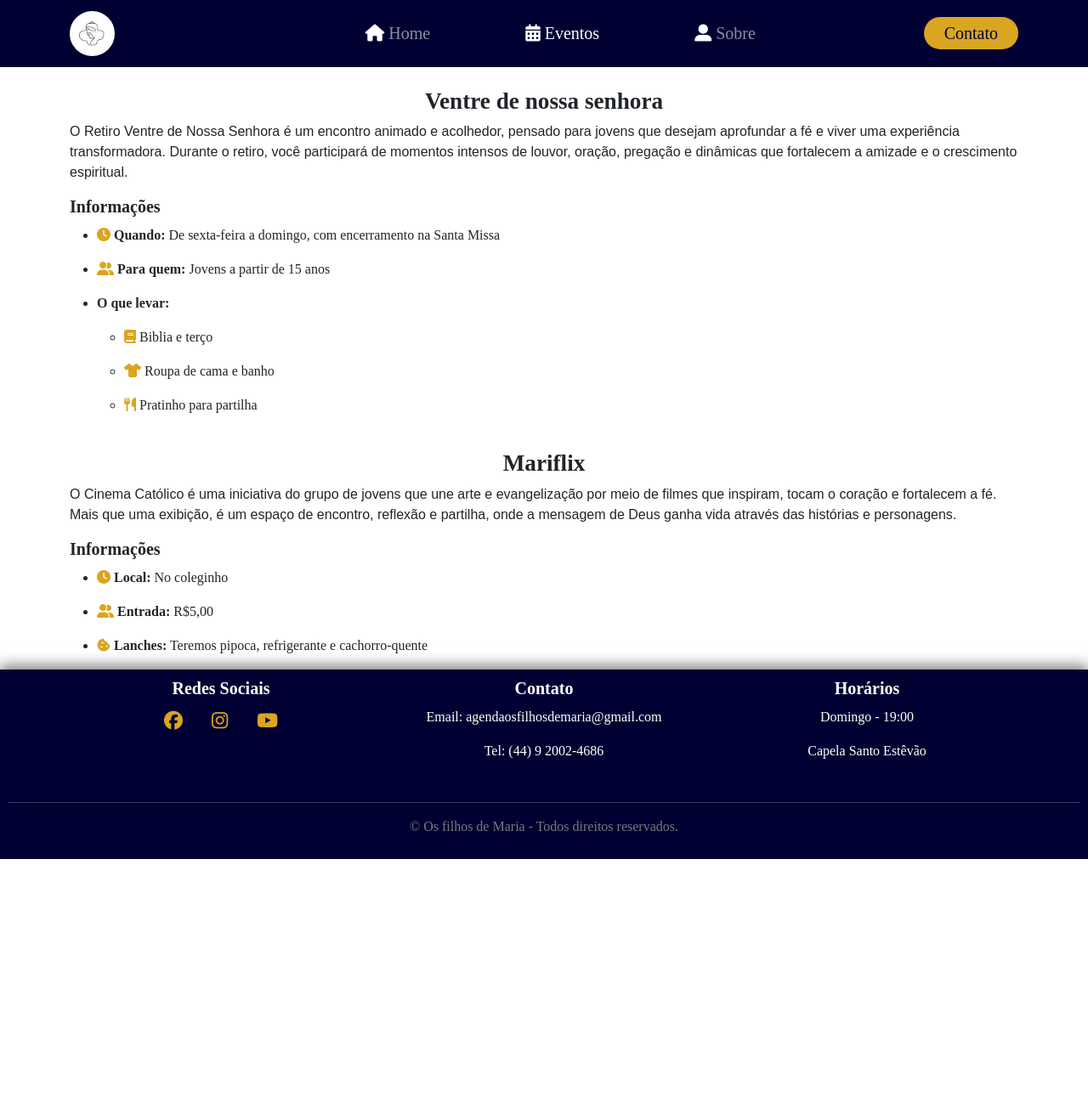
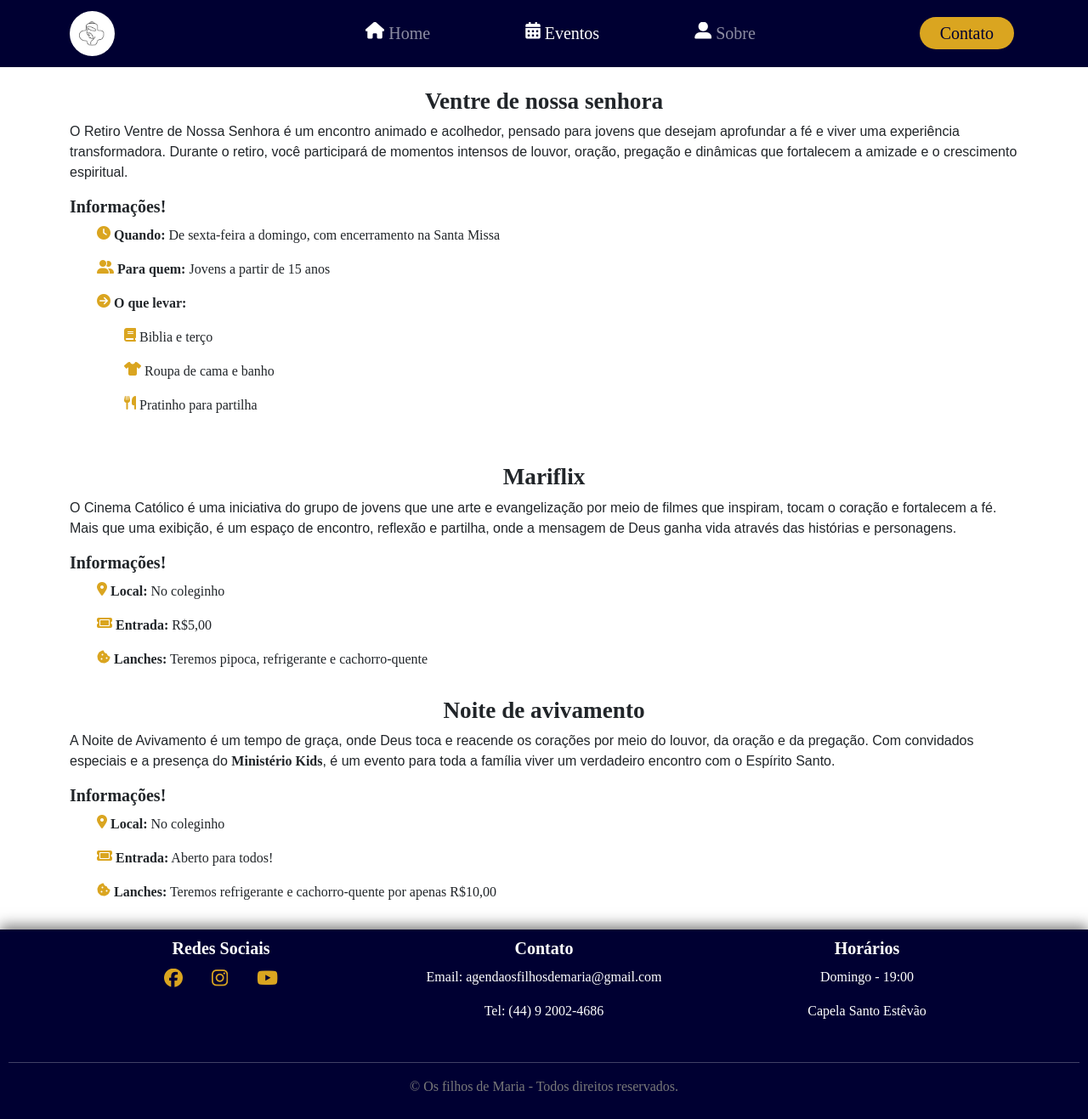
Before and after one commit to GabrielZafani/Projeto-m2, a PHP site: page /evento in a window 1280 px wide. Shown: the whole page at 85% size. Before the commit the page ends 1011 px from the top, so only its background shows below. Run offline with PHP 8.4, Linux system fonts and the light colour scheme; some libraries are stand-ins or nearby versions.

Commit message:
atualizacao paginas eventos

```diff
--- a/css/pages.css
+++ b/css/pages.css
@@ -1,6 +1,7 @@
 * {
     font-family: "augustus", serif, arial;
     font-style: normal;
+    overflow-x: hidden;
 }
 
 h1 {
@@ -67,6 +68,7 @@
   font-size: 32px;
   color: white; /* ou preto, dependendo do fundo da imagem */
   animation: bounce 1.2s infinite;
+
 }
 
 @keyframes bounce {
@@ -79,6 +81,7 @@
     text-align: center;
     color: #ffffff;
     margin-top: 10vh;
+    overflow: hidden;
 
 
 }
@@ -87,6 +90,7 @@
     margin-top: 10vh;
     text-align: center;
     color: #000;
+
 
 }
 
@@ -165,10 +169,18 @@
 
 /* eventos */
 
+li {
+   list-style: none;
+}
 
+.sb {
+    padding: 15px 0;
+}
 
-
-
+.loc{
+    overflow: hidden;
+    padding: 15px 0;
+}
 
 
 
@@ -188,6 +200,13 @@
     }
 
 
+   .sb {
+    padding: 0px;
 
+    }
+
+.loc{
+    padding:0px;
+    }
 
 }
--- a/css/style.css
+++ b/css/style.css
@@ -1,6 +1,7 @@
 * {
     font-family: "Forum", serif, arial;
     font-style: normal;
+    overflow-x: hidden;
 }
 
 body {
@@ -10,10 +11,20 @@
 
 
 
-
 .offcanvas-title {
     color: #fff;
 }
+
+
+
+.custom-offcanvas {
+  flex-direction: column;
+}
+
+.custom-offcanvas .nav-item {
+  margin-bottom: 30px;
+}
+
 
 
 .navbar.scrolled {
@@ -49,3 +60,16 @@
 .copy {
     color: #797979;
 }
+.redes {
+    overflow: hidden;
+}
+@media (min-width: 1000px) {
+  .custom-offcanvas {
+    flex-direction: row;
+  }
+
+  .custom-offcanvas .nav-item {
+    margin-bottom: 0px;
+}
+
+}
--- a/index.php
+++ b/index.php
@@ -11,20 +11,21 @@
   <link rel="stylesheet" href="https://fonts.googleapis.com/css2?family=Material+Symbols+Outlined&display=swap" />
 
   <style>
-
+    /* Navbar azul para páginas internas */
     .bg-azul {
       background-color: #000032 !important;
     }
 
 
 
+    /* Sua classe para navbar transparente */
     .bg-tranparents {
       background-color: transparent !important;
     }
   </style>
 </head>
 <?php
-
+  // Captura a página
   $pagina = "home";
   if (isset($_GET["param"])) {
       $param = explode("/", $_GET["param"]);
@@ -43,12 +44,12 @@
       <span class="navbar-toggler-icon"></span>
     </button>
     <!-- SideBar -->
-    <div class="offcanvas offcanvas-end" tabindex="-1" id="offcanvasNavbar" aria-labelledby="offcanvasNavbarLabel">
+    <div class="offcanvas offcanvas-end text bg-azul" tabindex="-1" id="offcanvasNavbar" aria-labelledby="offcanvasNavbarLabel">
       <div class="offcanvas-header text-white border-bottom">
         <h5 class="offcanvas-title" id="offcanvasNavbarLabel">Os Filhos de Maria</h5>
         <button type="button" class="btn-close btn-close-white" data-bs-dismiss="offcanvas" aria-label="Close"></button>
       </div>
-      <div class="offcanvas-body">
+      <div class="offcanvas-body d-flex custom-offcanvas">
         <ul class="navbar-nav justify-content-center align-items-center fs-5 flex-grow-1 pe-3">
           <li class="nav-item mx-5">
             <a class="nav-link <?php echo $isHome ? 'active' : ''; ?>" aria-current="page" href="home"><i class="fa-solid fa-house" style="color: #ffffff;"></i> Home</a>
@@ -83,7 +84,7 @@
 <footer class="fot text-center">
   <div class="container text-center">
     <div class="row">
-      <div class="col-12 col-md-4 mb-3">
+      <div class="redes col-12 col-md-4 mb-3">
         <h3><strong>Redes Sociais</strong></h3>
         <a class="iconF" href="https://www.facebook.com/GrupodeOracaoOsFilhosdeMaria" target="_blank">
           <i class="fa-brands fa-facebook" style="color: #DAA520;"></i></a>
--- a/paginas/evento.php
+++ b/paginas/evento.php
@@ -6,7 +6,7 @@
     O Retiro Ventre de Nossa Senhora é um encontro animado e acolhedor, pensado para jovens que desejam aprofundar a fé e viver uma experiência transformadora. Durante o retiro, você participará de momentos intensos de louvor, oração, pregação e dinâmicas que fortalecem a amizade e o crescimento espiritual.
     </p>
     <div>
-        <h3><strong>Informações</strong></h3>
+        <h3><strong>Informações!</strong></h3>
         <ul>
             <li>
                 <p><i class="fa-solid fa-clock" style="color: #DAA520;"></i><strong> Quando: </strong> De sexta-feira a domingo, com encerramento na Santa Missa </p>
@@ -14,7 +14,7 @@
             <li>
                 <p><i class="fa-solid fa-user-group" style="color: #DAA520;"></i><strong> Para quem: </strong> Jovens a partir de 15 anos </p>
             </li>
-            <li><p><strong>O que levar:</strong></p>
+            <li><p><i class="fa-solid fa-circle-arrow-right" style="color: #DAA520;"></i><strong> O que levar:</strong></p>
                 <ul>
                     <li>
                         <p><i class="fa-solid fa-book" style="color: #DAA520;"></i> Biblia e terço</p>
@@ -40,13 +40,13 @@
     O Cinema Católico é uma iniciativa do grupo de jovens que une arte e evangelização por meio de filmes que inspiram, tocam o coração e fortalecem a fé. Mais que uma exibição, é um espaço de encontro, reflexão e partilha, onde a mensagem de Deus ganha vida através das histórias e personagens.
     </p>
     <div>
-        <h3><strong>Informações</strong></h3>
+        <h3><strong>Informações!</strong></h3>
         <ul>
             <li>
-                <p><i class="fa-solid fa-clock" style="color: #DAA520;"></i><strong> Local: </strong> No coleginho </p>
+                <p><i class="fa-solid fa-location-dot" style="color: #DAA520;"></i><strong> Local: </strong> No coleginho </p>
             </li>
             <li>
-                <p><i class="fa-solid fa-user-group" style="color: #DAA520;"></i><strong> Entrada:</strong> R$5,00 </p>
+                <p><i class="fa-solid fa-ticket" style="color: #daa520;"></i><strong> Entrada:</strong> R$5,00 </p>
             </li>
             <li>
                 <p><i class="fa-solid fa-cookie-bite" style="color: #DAA520;"></i><strong> Lanches:</strong> Teremos pipoca, refrigerante e cachorro-quente </p>
@@ -54,3 +54,25 @@
         </ul>
     </div>
 </div>
+
+<div class="container" >
+<h2 class="textC text-center" id="noite-de-avivamento"><strong>Noite de avivamento</strong></h2>
+
+    <p class="textP">
+    A Noite de Avivamento é um tempo de graça, onde Deus toca e reacende os corações por meio do louvor, da oração e da pregação. Com convidados especiais e a presença do <strong>Ministério Kids</strong>, é um evento para toda a família viver um verdadeiro encontro com o Espírito Santo.
+    </p>
+    <div>
+        <h3><strong>Informações!</strong></h3>
+        <ul>
+            <li>
+                <p><i class="fa-solid fa-location-dot" style="color: #DAA520;"></i><strong> Local: </strong> No coleginho </p>
+            </li>
+            <li>
+                <p><i class="fa-solid fa-ticket" style="color: #daa520;"></i><strong> Entrada:</strong> Aberto para todos! </p>
+            </li>
+            <li>
+                <p><i class="fa-solid fa-cookie-bite" style="color: #DAA520;"></i><strong> Lanches:</strong> Teremos refrigerante e cachorro-quente por apenas R$10,00</p>
+            </li>
+        </ul>
+    </div>
+</div>
--- a/paginas/home.php
+++ b/paginas/home.php
@@ -31,12 +31,12 @@
       <img class="imgfilhos" src="images/filhosdemaria.png" alt="Imagem" >
     </div>
 
-     <div class="textC col-md-6">
+     <div class="sb textC col-md-6">
       <h2 ><strong>Conheça Nossa História</strong></h2>
       <p class="textP" >
         Nossa comunidade, pautada nos ensinamentos <br> do  Evangelho e na devoção mariana, busca incessantemente  promover a fé, a caridade e a <br>união entre seus membros.  Somos um lar espiritual <br> onde cada indivíduo é acolhido e incentivado a <br> crescer em sua jornada de fé, sempre sob  o manto protetor de Nossa Senhora.
       </p>
-      <p><a class="cont2Aleia aLeia rounded-pill px-4 py-2" href="sobre.php">Saiba mais</a></p>
+      <a class=" cont2Aleia aLeia rounded-pill px-4 py-2" href="sobre.php">Saiba mais</a>
 
 
     </div>
@@ -53,7 +53,7 @@
       <iframe class="mapa" src="https://www.google.com/maps/embed?pb=!1m18!1m12!1m3!1d14587.465367862365!2d-52.499856652139414!3d-23.929786563545125!2m3!1f0!2f0!3f0!3m2!1i1024!2i768!4f13.1!3m3!1m2!1s0x94ed6ff3990f303b%3A0xcb3ca80b2dcf8a54!2sCapela%20Santo%20Est%C3%AAv%C3%A3o!5e0!3m2!1spt-BR!2sbr!4v1749244564863!5m2!1spt-BR!2sbr" width="600" height="450" style="border:0;" allowfullscreen="" loading="lazy" referrerpolicy="no-referrer-when-downgrade"></iframe>
     </div>
 
-     <div class="textC col-md-6">
+     <div class="loc textC col-md-6">
       <h2 class="t2"><strong>Localização</strong></h2>
       <p class="textP" >
         Capela Santo Estêvão<br>
```
